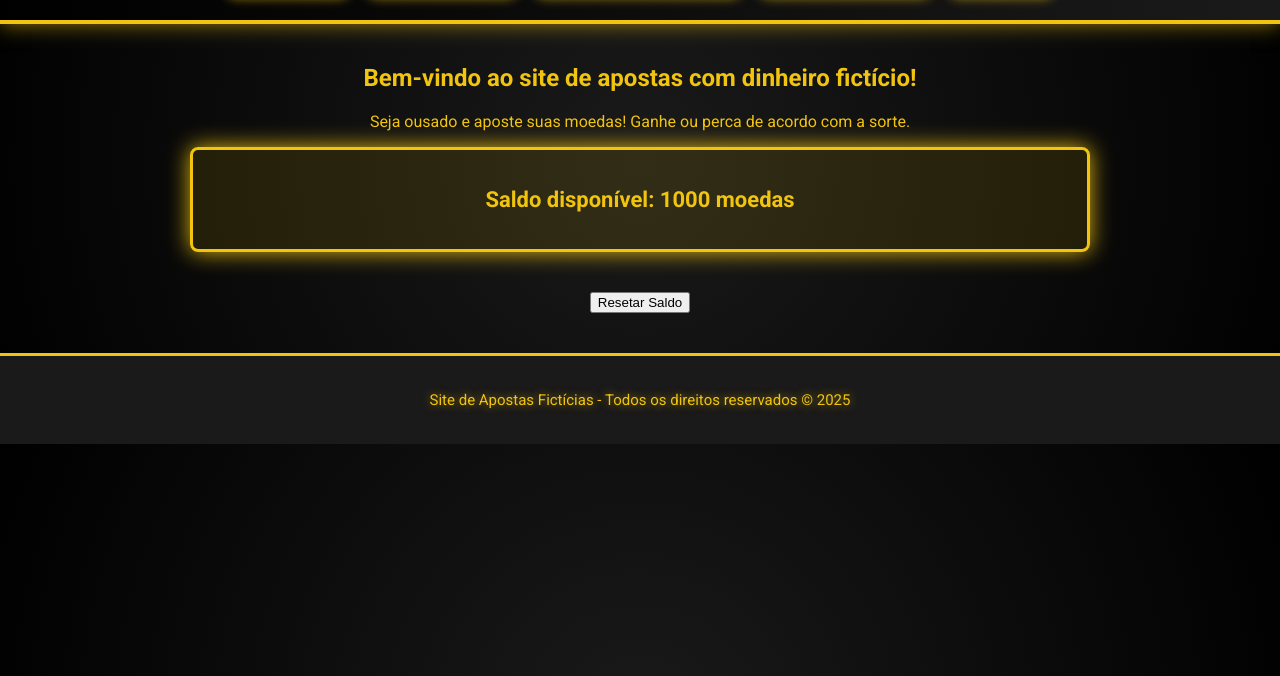
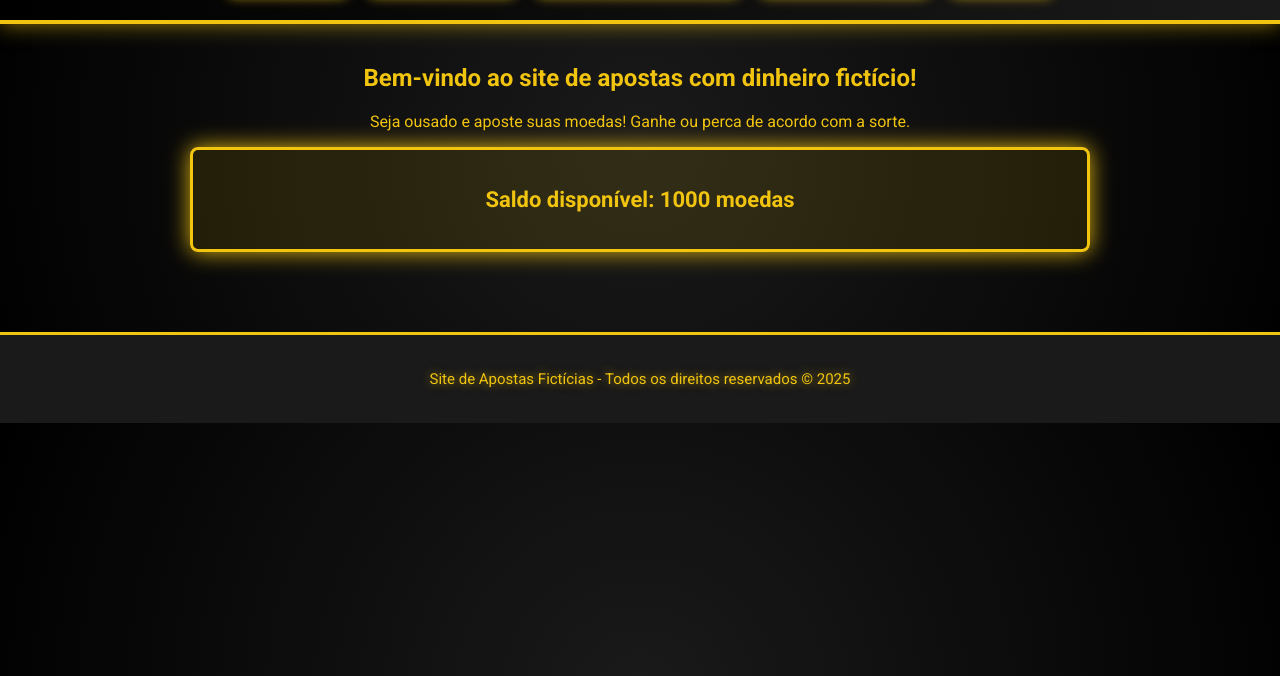
Before and after one commit to Lucasg11g11/ApostasFicticias, a plain HTML site: page index.html in a window 1280 px wide. Shown: the part 124-800 px from the top of the page. Drawn offline with nearby package versions, Linux system fonts and the light colour scheme.

Commit message:
Atualizar o index.html

```diff
--- a/index.html
+++ b/index.html
@@ -105,7 +105,7 @@
         </section>
     </div>
 
-<button id="resetSaldoBtn">Resetar Saldo</button>
+
 
     <footer>
         <p>Site de Apostas Fictícias - Todos os direitos reservados © 2025</p>
```
